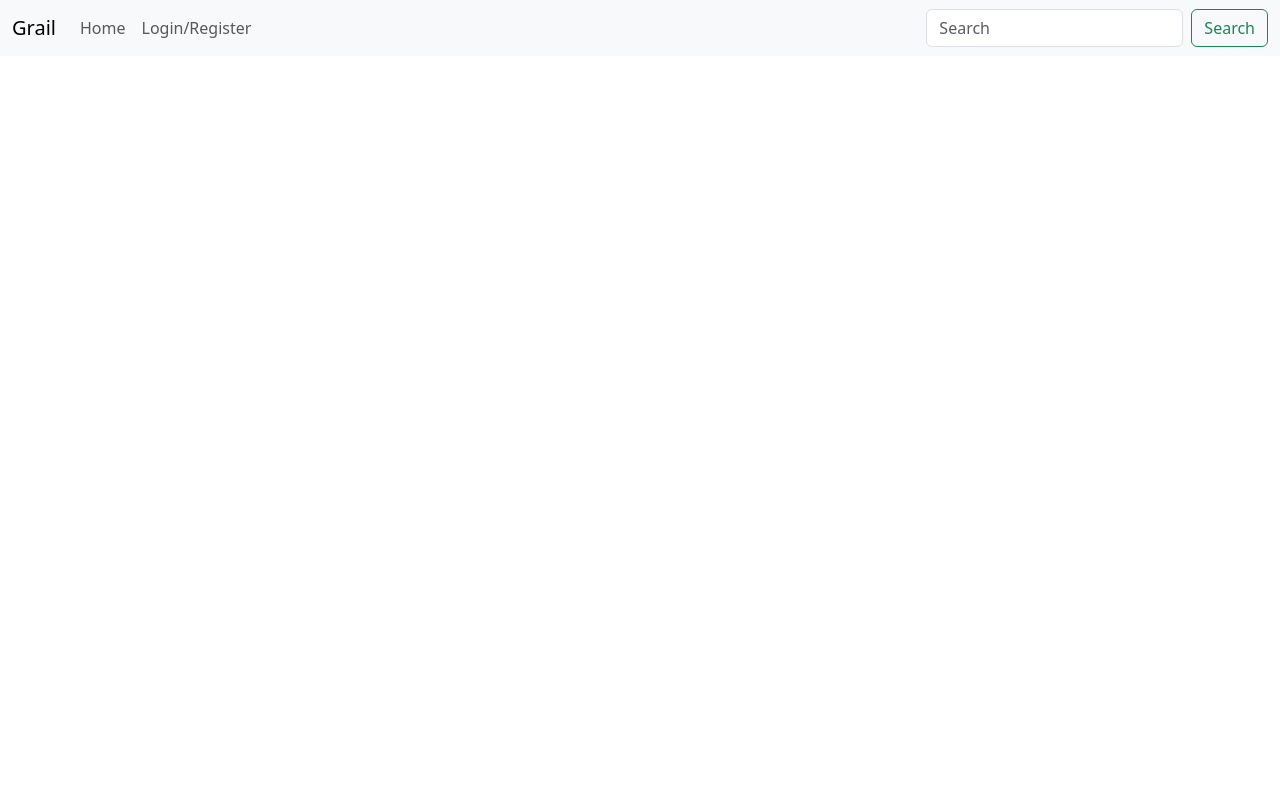
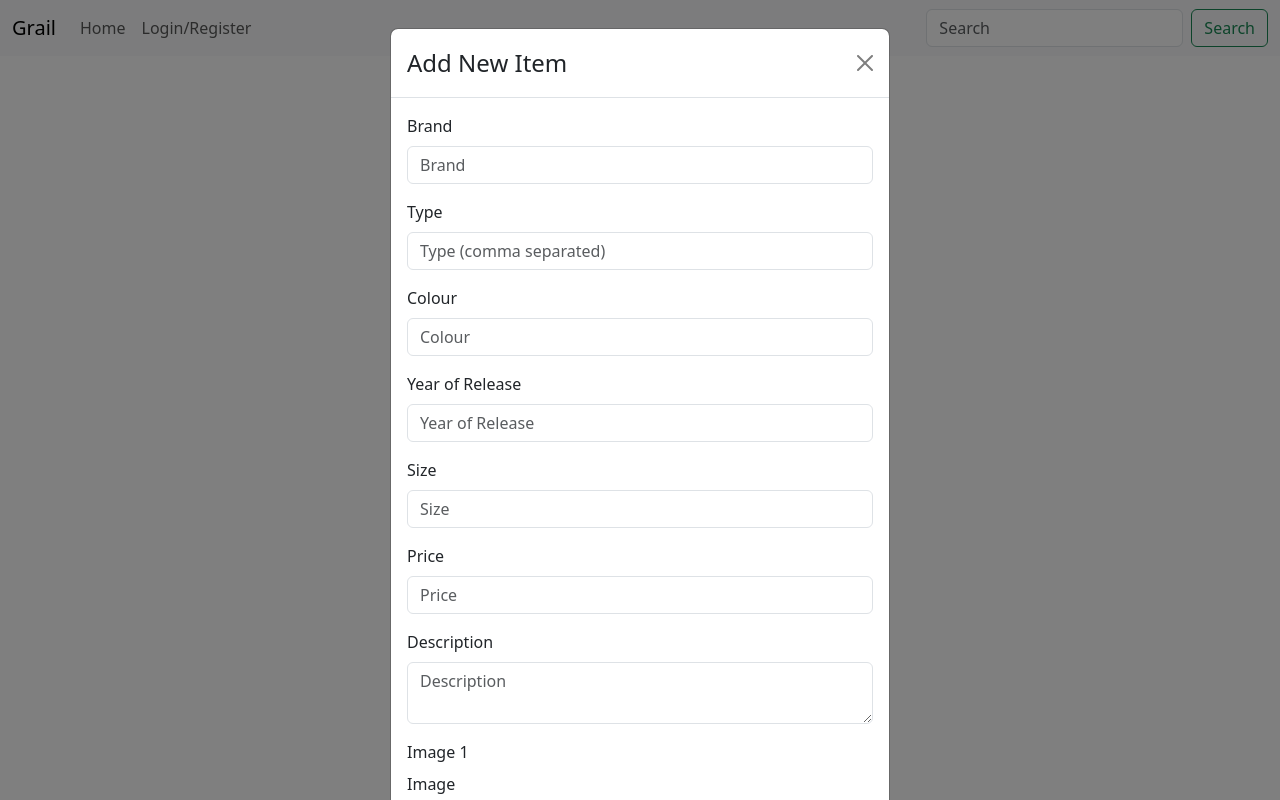
Before and after one commit to sixford/grail-app, a React (Vite) app in the folder client/: page /add-item in a window 1280 px wide. Built offline with nearby package versions, Linux system fonts and the light colour scheme; no server answers.

Commit message:
Added handleMultiple function to modal, successful create item

```diff
--- a/client/src/components/pages/AddItem.jsx
+++ b/client/src/components/pages/AddItem.jsx
@@ -1,12 +1,11 @@
 import { useState, useEffect } from 'react'
 import axios from 'axios'
 import FormModal from '../subcomponents/FormModal.jsx'
-import { getToken } from '../../lib/auth.js'
 
-const AddItem = ({ editingItemId, show, handleClose }) => {
+const AddItem = ({ editingItemId }) => {
   const [formData, setFormData] = useState({
     brand: '',
-    type: '',
+    type: [],
     colour: '',
     year_of_release: '',
     size: '',
@@ -20,45 +19,37 @@ const AddItem = ({ editingItemId, show, handleClose }) => {
 
   useEffect(() => {
     if (editingItemId) {
-      fetchItem(editingItemId)
+      fetchItem(editingItemId);
     }
   }, [editingItemId])
 
   const fetchItem = async (itemId) => {
     try {
-      const response = await axios.get(`/api/items/${itemId}`, {
-        headers: { Authorization: `Bearer ${getToken()}` }
-      })
-      setFormData(response.data);
+      const response = await axios.get(`/api/items/${itemId}`)
+      setFormData(response.data)
     } catch (error) {
       console.error('Error fetching item:', error)
-      setError('Error fetching item.')
     }
   }
 
   const handleSubmit = async (e) => {
-    e.preventDefault();
+    e.preventDefault()
     try {
       if (editingItemId) {
-        await axios.put(`/api/items/${editingItemId}/`, formData, {
-          headers: { Authorization: `Bearer ${getToken()}` }
-        })
+        await axios.put(`/api/items/${editingItemId}/`, formData)
       } else {
-        await axios.post('/api/items/', formData, {
-          headers: { Authorization: `Bearer ${getToken()}` }
-        })
+        await axios.post('/api/items/', formData)
       }
-      handleClose()
     } catch (error) {
       console.error('Error submitting item:', error)
-      setError('Error submitting item.')
+      setError('There was an error submitting the form')
     }
   }
 
   return (
     <FormModal
-      show={show}
-      handleClose={handleClose}
+      show={true}
+      handleClose={() => {}}
       handleSubmit={handleSubmit}
       title={editingItemId ? 'Edit Item' : 'Add New Item'}
       formData={formData}
--- a/client/src/components/subcomponents/FormModal.jsx
+++ b/client/src/components/subcomponents/FormModal.jsx
@@ -7,14 +7,12 @@ import PropTypes from 'prop-types'
 export default function FormModal({ show, handleClose, handleSubmit, title, formData, setFormData, error, setError, isCreate = true }) {
     const handleChange = (e) => {
         setFormData({ ...formData, [e.target.name]: e.target.value })
-        console.log(e.target.name, e.target.value)
         setError('')
     }
 
-    function handleMultiple(e){
-      const asArray = e.target.value.replace(' ', '').split(',')
-
-      setFormData({...formData, types: asArray})
+    const handleMultiple = (e) => {
+        const asArray = e.target.value.replace(/\s+/g, '').split(',')
+        setFormData({ ...formData, type: asArray })
     }
 
     return (
@@ -31,7 +29,7 @@ export default function FormModal({ show, handleClose, handleSubmit, title, form
                             placeholder="Brand"
                             name='brand'
                             onChange={handleChange}
-                            value={formData.brand}
+                            value={formData.brand || ''}
                             required
                         />
                     </Form.Group>
@@ -41,8 +39,8 @@ export default function FormModal({ show, handleClose, handleSubmit, title, form
                             type="text"
                             placeholder="Type (comma separated)"
                             name='type'
-                            onChange={handleChange}
-                            value={formData.type}
+                            onChange={handleMultiple}
+                            value={(formData.type && formData.type.join(', ')) || ''}
                             required
                         />
                     </Form.Group>
@@ -53,7 +51,7 @@ export default function FormModal({ show, handleClose, handleSubmit, title, form
                             placeholder="Colour"
                             name='colour'
                             onChange={handleChange}
-                            value={formData.colour}
+                            value={formData.colour || ''}
                             required
                         />
                     </Form.Group>
@@ -64,7 +62,7 @@ export default function FormModal({ show, handleClose, handleSubmit, title, form
                             placeholder="Year of Release"
                             name='year_of_release'
                             onChange={handleChange}
-                            value={formData.year_of_release}
+                            value={formData.year_of_release || ''}
                             required
                         />
                     </Form.Group>
@@ -75,7 +73,7 @@ export default function FormModal({ show, handleClose, handleSubmit, title, form
                             placeholder="Size"
                             name='size'
                             onChange={handleChange}
-                            value={formData.size}
+                            value={formData.size || ''}
                             required
                         />
                     </Form.Group>
@@ -86,7 +84,7 @@ export default function FormModal({ show, handleClose, handleSubmit, title, form
                             placeholder="Price"
                             name='price'
                             onChange={handleChange}
-                            value={formData.price}
+                            value={formData.price || ''}
                             step="0.01"
                             required
                         />
@@ -98,7 +96,7 @@ export default function FormModal({ show, handleClose, handleSubmit, title, form
                             rows={2}
                             name='description'
                             onChange={handleChange}
-                            value={formData.description}
+                            value={formData.description || ''}
                             placeholder="Description"
                             required
                         />
```
